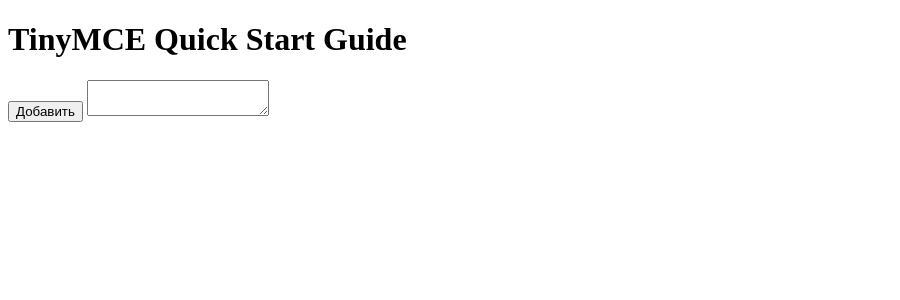
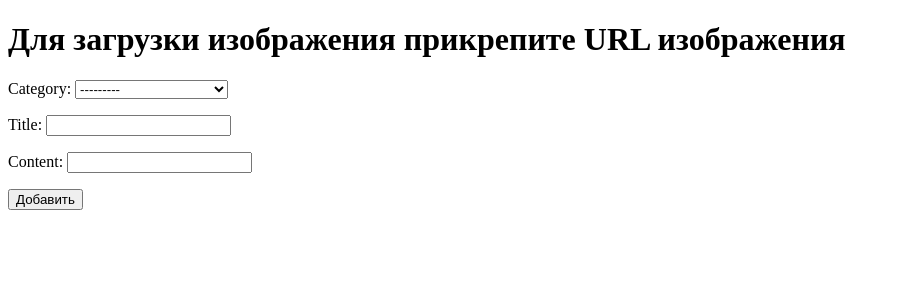
Before and after one commit to ZigulatNatria/MMORPG_news, a Django app: page /portal/add in a window 1280 px wide. Shown: the top 300 px of the page, without its empty margins (0-900 px from the left). Run offline with Django 4.2, Linux system fonts and the light colour scheme; some libraries are stand-ins or nearby versions.

Commit message:
добавлена модель для ввода данных пользователем, модель для просмотра поста

```diff
--- a/news/portal/forms.py
+++ b/news/portal/forms.py
@@ -1,7 +1,11 @@
 from django.forms import ModelForm
 from .models import Post
+from tinymce.widgets import TinyMCE
+from django.forms import CharField
 
 class PostForm(ModelForm):
+
+    content = CharField(widget=TinyMCE(attrs={'cols': 80, 'rows': 30})) # Виджет редактора
 
     class Meta:
         model = Post
--- a/news/portal/urls.py
+++ b/news/portal/urls.py
@@ -1,8 +1,9 @@
 from django.urls import path
-from .views import PostAddView, PostListView
+from .views import PostAddView, PostListView, PostDetail
 
 urlpatterns = [
     path('add', PostAddView.as_view(), name='add'),
     path('posts/', PostListView.as_view(), name='posts'),
+    path('<int:pk>', PostDetail.as_view(), name='post'),
 
 ]
--- a/news/portal/views.py
+++ b/news/portal/views.py
@@ -1,7 +1,7 @@
 from django.shortcuts import render, redirect
 from .models import Post
 from .forms import PostForm
-from django.views.generic import CreateView, ListView
+from django.views.generic import CreateView, ListView, DetailView
 from django.http import HttpResponse, HttpResponseRedirect
 
 class PostListView(ListView):
@@ -15,3 +15,11 @@
     model = Post
     template_name = 'test.html'
     form_class = PostForm
+    success_url = '/'
+
+
+class PostDetail(DetailView):
+    model = Post
+    template_name = 'post.html'
+    context_object_name = 'post'
+    queryset = Post.objects.all()
--- a/news/templates/posts.html
+++ b/news/templates/posts.html
@@ -2,7 +2,7 @@
 {% for post in posts %}
      <tr>
         <td>
-            <a> {{ post.title }}</a>
+            <a href="{% url 'post' post.id %}">{{ post.title }}</a>
         </td>
          <td>
              {{ post.category }}
--- a/news/templates/test.html
+++ b/news/templates/test.html
@@ -4,23 +4,37 @@
     <meta charset="utf-8">
     <meta name="viewport" content="width=device-width, initial-scale=1">
 
+
     <script src="https://cdn.tiny.cloud/1/no-api-key/tinymce/5/tinymce.min.js" referrerpolicy="origin"></script>
 
     <script>
-      tinymce.init({
-        selector: '#mytextarea'
-      });
+        tinymce.init({
+          selector: 'textarea',  // change this value according to your HTML
+          width: 900,
+          height: 500,
+          plugins: 'image',
+          menubar: 'insert | file edit view',
+          toolbar: 'image | undo redo | styleselect | bold italic | alignleft aligncenter alignright alignjustify | outdent indent',
+          image_uploadtab: false
+
+
+});
+
+
     </script>
 
   </head>
 
   <body>
-  <h1>TinyMCE Quick Start Guide</h1>
+  <h1> Для загрузки изображения прикрепите URL изображения </h1>
     <form method="post">
       {% csrf_token %}
-      {{form.media}}
+      {{form.as_p}}
+
       <input type="submit" value="Добавить">
-      <textarea id="mytextarea">{{ form.media }}</textarea>
+
+
     </form>
+
   </body>
 </html>
```
Also changed, not shown: news/templates/post.html (added, +8 -0 lines), news/db.sqlite3.
